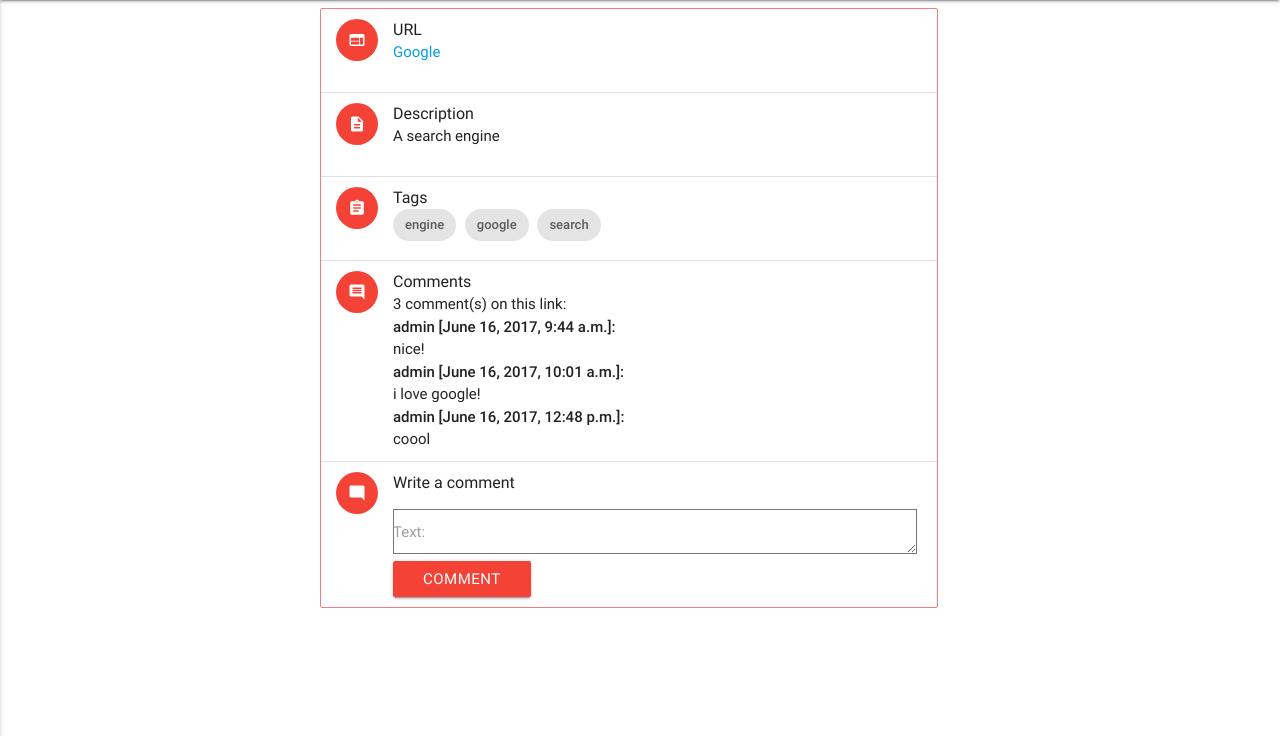
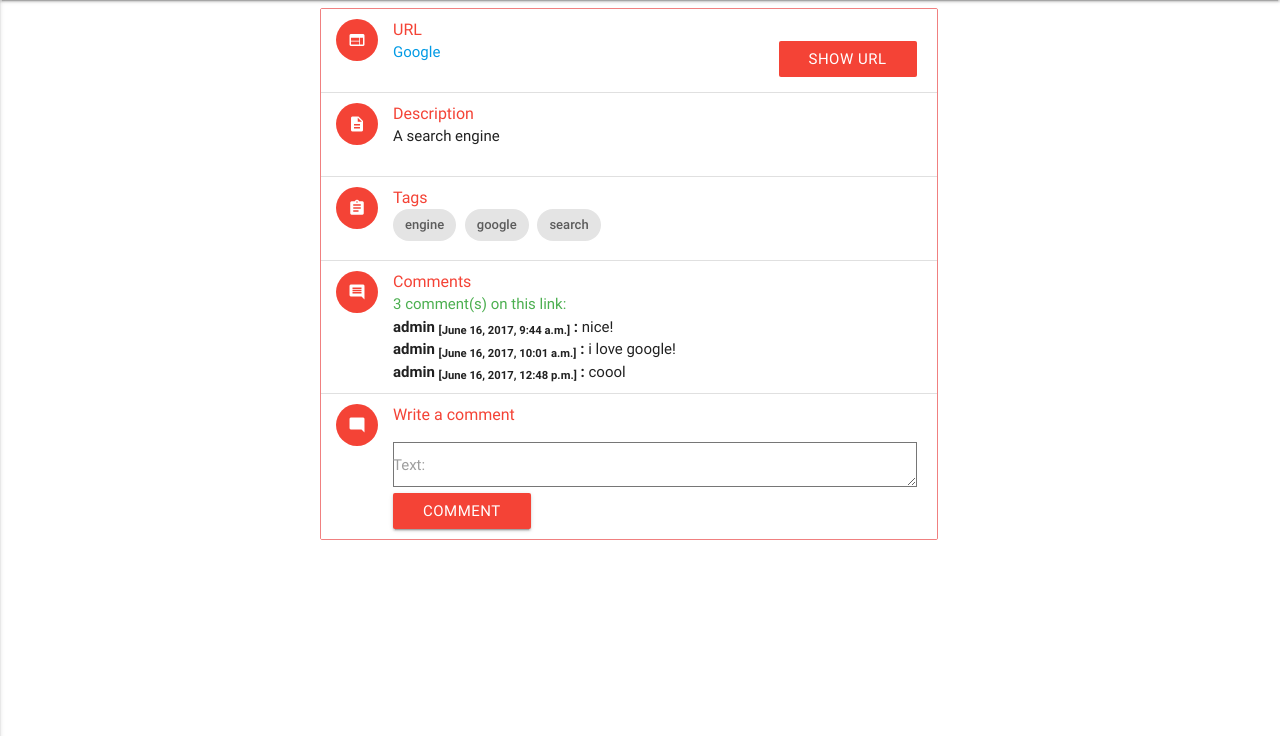
Before and after one commit to nikhilkumarsingh/linkbook, a Django app: page /link/16/ in a window 1280 px wide. Shown: the part 64-800 px from the top of the page. Run offline with Django 3.2, Linux system fonts and the light colour scheme; data comes from the database, SQL or seed files in the repository; both versions use the stored data as it was after the commit; parts of the project's set-up code (start-up, migrations or seed data) failed here and were passed over.

Commit message:
Minor improvements

```diff
--- a/linkbook/links/templates/links/link.html
+++ b/linkbook/links/templates/links/link.html
@@ -15,17 +15,18 @@
                 <ul class="collection hoverable " style="border: 1px solid lightcoral">
                     <li class="collection-item avatar">
                       <i class="material-icons circle red">web</i>
-                        <span class="title">URL</span>
-                        <p><a href = "{{link.url}}" target="_blank">{{link | linebreaksbr}}</a></p>
+                        <span class="title red-text">URL</span>
+                        <p><a href = "{{link.url}}" target="_blank">{{link | linebreaksbr}} </a>  <button class="btn btn-flat red right waves-effect waves-light white-text" id="btn_url">Show url</button> </p>
+                        <p id="url" style="display: none">{{ link.url }}</p>
                     </li>
                     <li class="collection-item avatar">
                       <i class="material-icons circle red">description</i>
-                        <span class="title">Description</span>
+                        <span class="title red-text">Description</span>
                        <p>{{link.description}}</p>
                     </li>
                     <li class="collection-item avatar">
                       <i class="material-icons circle red">assignment</i>
-                        <span class="title">Tags</span>
+                        <span class="title red-text">Tags</span>
                         <p>
                         {% for tag in link.tags.all %}
                             <div class="chip">
@@ -36,14 +37,14 @@
                     </li>
                     <li class="collection-item avatar">
                       <i class="material-icons circle red">comment</i>
-                        <span class="title">Comments</span>
-                        <p>{{link.comment_set.count}} comment(s) on this link:</p>
+                        <span class="title red-text">Comments</span>
+                        <p class="green-text">{{link.comment_set.count}} comment(s) on this link:</p>
                         <p>
 
                     {% for comment in link.comment_set.all %}
                         <div>
-                            <strong>{{ comment.user }} [{{comment.date}}]:</strong>
-                            <p>{{ comment.text|linebreaks }}</p>
+                            <span style="font-weight: 800">{{ comment.user }} <sub>[{{comment.date}}]</sub> :</span>
+                            <span>{{ comment.text }}</span>
                         </div>
                     {% endfor %}
                         </p>
@@ -51,14 +52,13 @@
 
                 <li class="collection-item avatar">
                       <i class="material-icons circle red">mode_comment</i>
-                        <span class="title">Write a comment</span>
+                        <span class="title red-text">Write a comment</span>
                         <p>
                         <div>
                     <form method="post" action="/link/{{link.id}}/comment/" role="form">
                         {% csrf_token %}
                         <div class="input-field">
                         {{ comment_form.as_p }}
-
                         <button type="submit" class="save btn red waves-effect waves-light">Comment</button>
                     </form>
                     </div>
@@ -72,5 +72,32 @@
         </div>
     </div>
 
+    <script>
+
+    $(function () {
+
+        var b = $('#btn_url');
+        var disp = false;
+        var URL = $('#url');
+        b.click(function () {
+
+            if(disp)
+            {
+                URL.css({'display' : 'none'});
+                b.html("Show URL");
+            }
+            else
+            {
+                URL.css({'display' : 'block'});
+                b.html("Hide URL");
+            }
+            disp = 1 - disp;
+        });
+
+    })
+
+
+    </script>
+
 
 {% endblock %}
--- a/linkbook/links/templates/links/new_link.html
+++ b/linkbook/links/templates/links/new_link.html
@@ -7,9 +7,7 @@
 {% block body %}
 
     <div class="container">
-
         <div class="row">
-
             <div class="col s1 m3 l3"></div>
             <div class="col s10 m6 l6 card hoverable">
             <h4 class="center">Create your link</h4>
@@ -37,13 +35,9 @@
     </div>
 
     <script>
-
     $(function () {
-
          $('#description').trigger('autoresize');
          $('.chips').material_chip();
-
     })
-
     </script>
 {% endblock body %}
```
Also changed, not shown: db.sqlite3.
